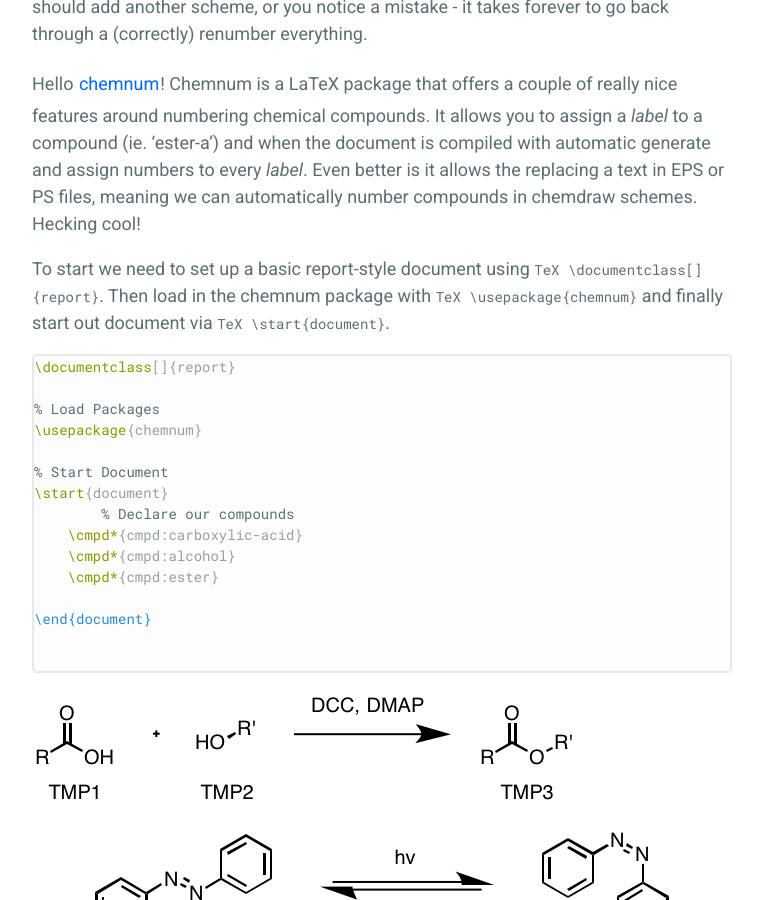
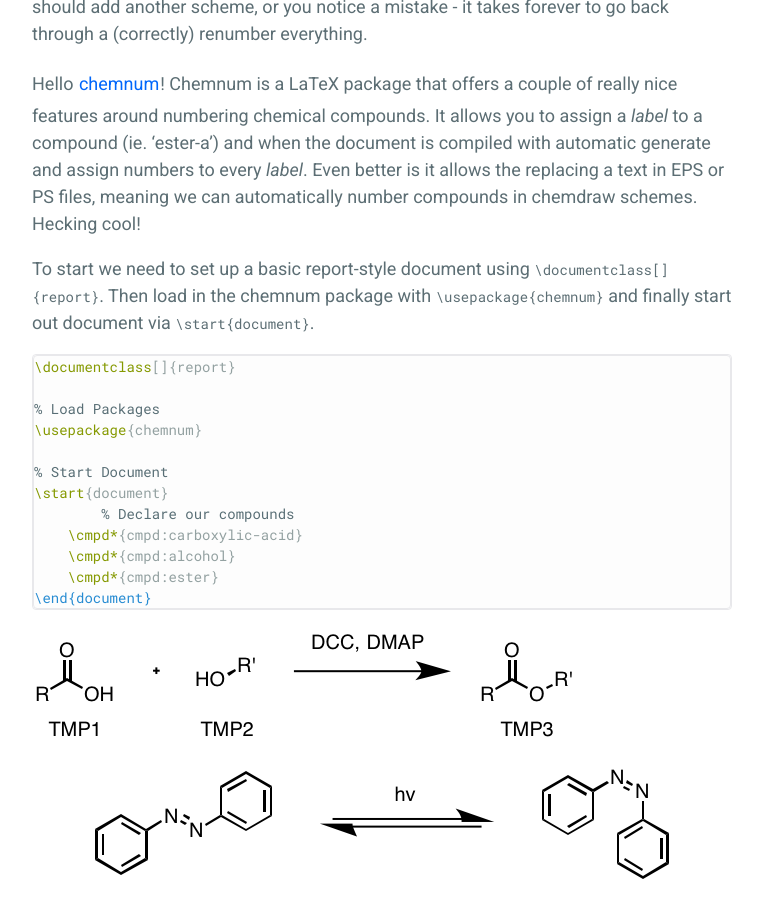
Before and after one commit to robotNoir/robotNoir.github.io, a Jekyll site: the page built from _posts/2018-02-18-latex-for-chemistry.md, in a window 1280 px wide and 900 px high, scrolled down 926 px. Shown: the whole window, without its empty margins (258-1021 px from the left). Built offline with Jekyll 4.4.1, drawn with Linux system fonts in a browser that asks for light colours.

Commit message:
Update 2018-02-18-latex-for-chemistry.md

````diff
--- a/_posts/2018-02-18-latex-for-chemistry.md
+++ b/_posts/2018-02-18-latex-for-chemistry.md
@@ -23,7 +23,7 @@ One of the most painful experiences in writing any type of report or thesis in c
 
 Hello [chemnum](https://ctan.org/pkg/chemnum?lang=en)! Chemnum is a LaTeX package that offers a couple of really nice features around numbering chemical compounds. It allows you to assign a *label* to a compound (ie. 'ester-a') and when the document is compiled with automatic generate and assign numbers to every *label*. Even better is it allows the replacing a text in EPS or PS files, meaning we can automatically number compounds in chemdraw schemes. Hecking cool!
 
-To start we need to set up a basic report-style document using `TeX \documentclass[]{report}`. Then load in the chemnum package with `TeX \usepackage{chemnum}` and finally start out document via `TeX \start{document}`.
+To start we need to set up a basic report-style document using `\documentclass[]{report}`. Then load in the chemnum package with `\usepackage{chemnum}` and finally start out document via `\start{document}`.
 
 
 ```TeX
@@ -38,10 +38,7 @@ To start we need to set up a basic report-style document using `TeX \documentcla
     \cmpd*{cmpd:carboxylic-acid}
     \cmpd*{cmpd:alcohol}
     \cmpd*{cmpd:ester}
-
 \end{document}
-
-
 ```
 
 
````
